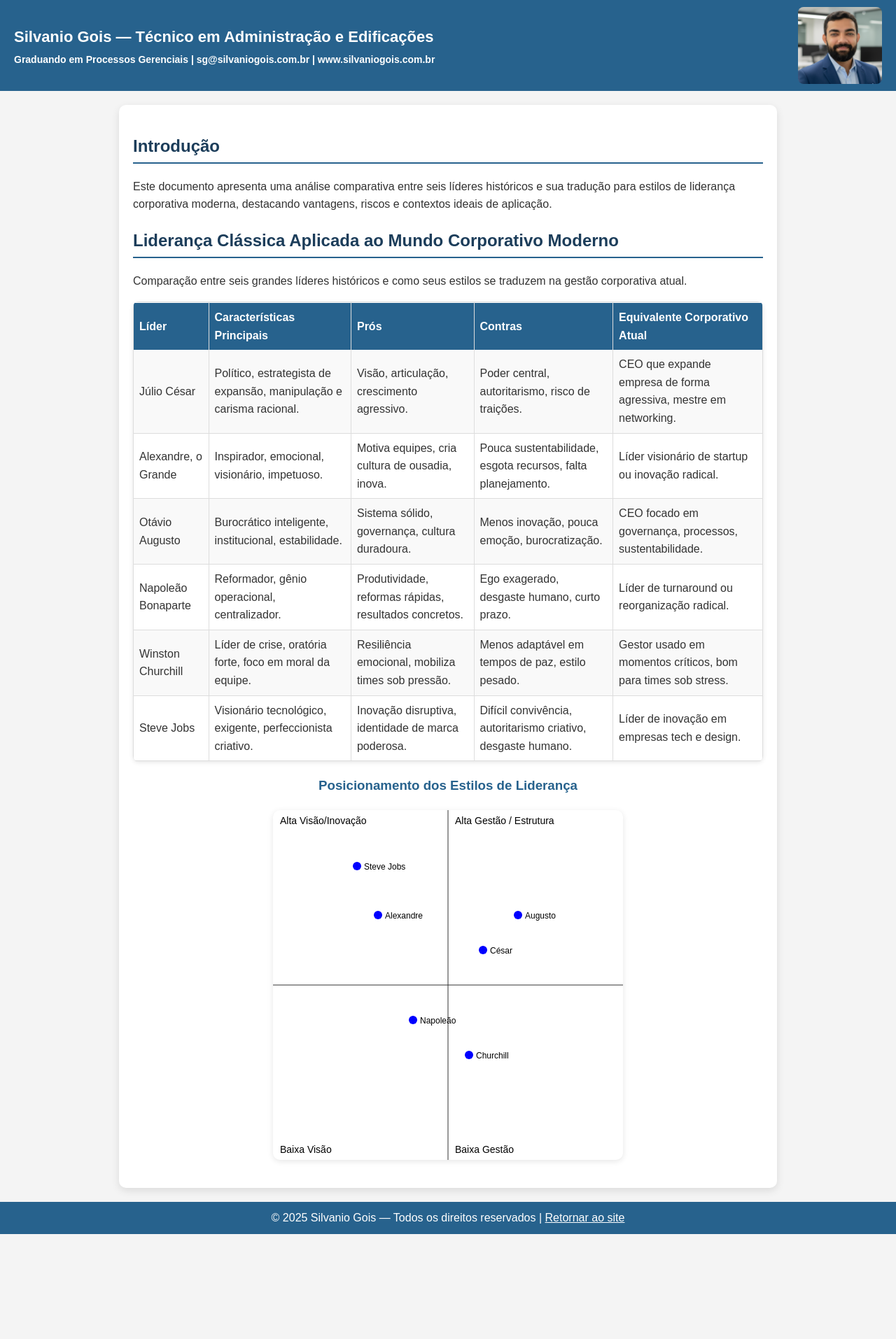
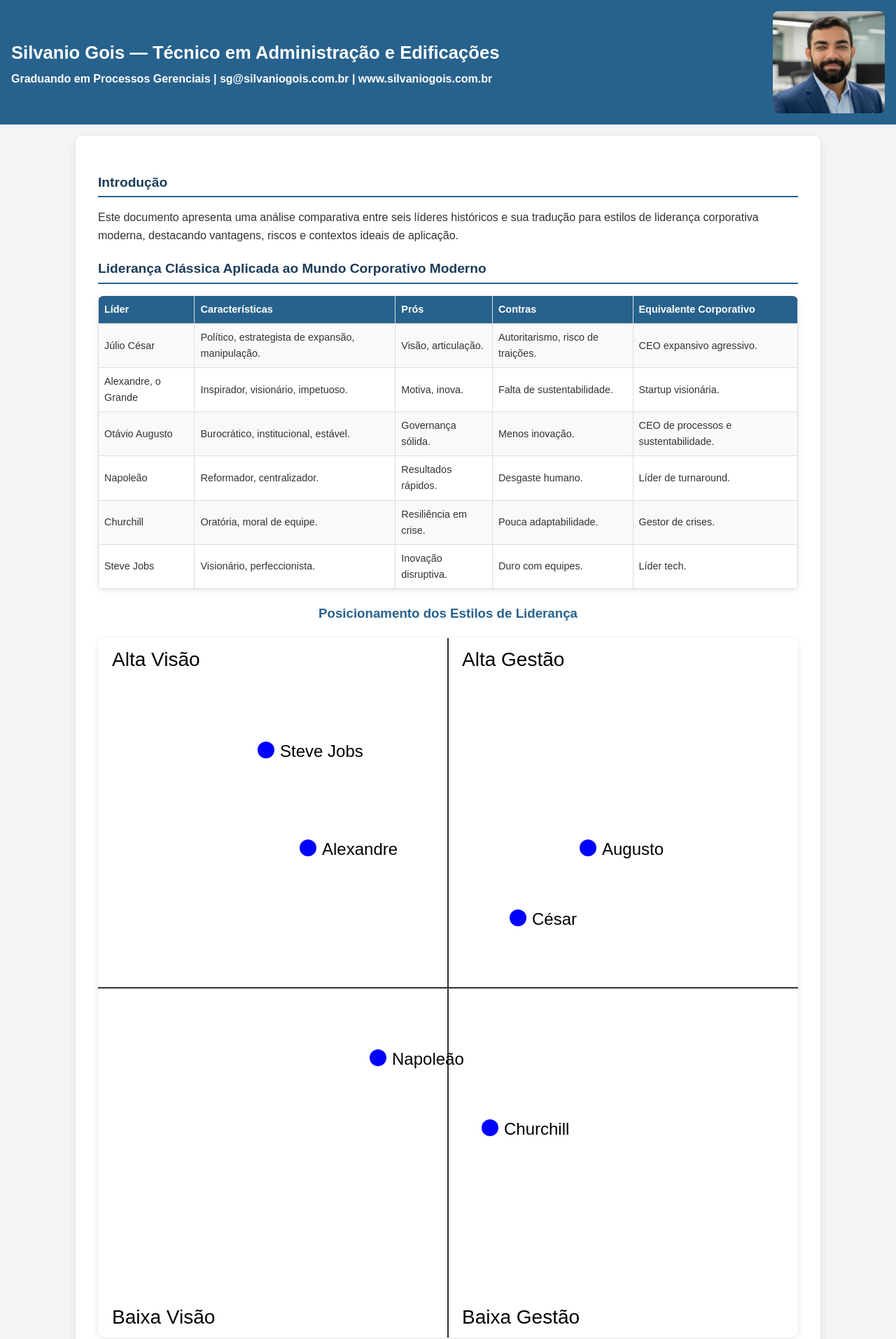
Before and after one commit to SilvanioSG/perfil_de_lider, a plain HTML site: page index.html in a window 1280 px wide. Shown: the top 1914 px of the page at 70% size. Before the commit the page ends 1764 px from the top, so only its background shows below. Drawn offline with Linux system fonts and the light colour scheme.

Commit message:
Update index.html

```diff
--- a/index.html
+++ b/index.html
@@ -5,13 +5,20 @@
   <meta name="viewport" content="width=device-width, initial-scale=1.0" />
   <title>Liderança Corporativa — Silvanio Gois</title>
   <style>
-    body { font-family: Arial, sans-serif; line-height: 1.6; color: #333; margin: 0; padding: 0; background-color: #f4f4f4; }
+    body {
+      font-family: Arial, sans-serif;
+      line-height: 1.6;
+      color: #333;
+      margin: 0;
+      padding: 0;
+      background-color: #f4f4f4;
+    }
 
-    /* CABEÇALHO COM FOTO */
+    /* CABEÇALHO */
     header {
       background-color: #27628d;
       color: #fff;
-      padding: 10px 20px;
+      padding: 1rem;
       display: flex;
       justify-content: space-between;
       align-items: center;
@@ -19,66 +26,158 @@
     }
 
     .header-text {
-      flex: 1 1 300px;
-      text-align: left;
+      flex: 1 1 60%;
     }
 
-    .header-text h1 { font-size: 22px; margin: 4px 0; }
-    .header-text h2 { font-size: 14px; margin: 2px 0; }
+    .header-text h1 {
+      font-size: 1.4rem;
+      margin: 4px 0;
+    }
+
+    .header-text h2 {
+      font-size: 0.9rem;
+      margin: 2px 0;
+    }
 
     .header-img {
-      flex: 0 0 120px;
+      flex: 0 0 auto;
       display: flex;
       justify-content: flex-end;
     }
 
     .header-img img {
-      max-width: 120px;
+      max-width: 160px;
       height: auto;
       border-radius: 8px;
     }
 
-    .section { padding: 20px; max-width: 900px; margin: auto; background-color: #fff; border-radius: 10px; box-shadow: 0 4px 12px rgba(0,0,0,0.1); margin-top: 20px; opacity: 0; transform: translateY(20px); animation: fadeIn 1s forwards; }
+    /* CONTEÚDO */
+    .section {
+      padding: 1.2rem;
+      max-width: 1000px;
+      margin: 1rem auto;
+      background-color: #fff;
+      border-radius: 10px;
+      box-shadow: 0 4px 12px rgba(0,0,0,0.1);
+      opacity: 0;
+      transform: translateY(20px);
+      animation: fadeIn 1s forwards;
+    }
 
-    @keyframes fadeIn { to { opacity: 1; transform: translateY(0); } }
+    @keyframes fadeIn {
+      to { opacity: 1; transform: translateY(0); }
+    }
 
-    h2.section-title { border-bottom:2px solid #27628d; padding-bottom:4px; margin-top:20px; color:#1c3d5a; transition: color 0.3s, transform 0.2s; }
-    h2.section-title:hover { color: #16374d; cursor: pointer; transform: scale(1.03); }
+    h2.section-title {
+      border-bottom:2px solid #27628d;
+      padding-bottom:4px;
+      margin-top:20px;
+      color:#1c3d5a;
+      transition: color 0.3s, transform 0.2s;
+      font-size: 1.2rem;
+    }
 
-    table { width: 100%; border-collapse: collapse; margin-top: 10px; box-shadow: 0 2px 6px rgba(0,0,0,0.1); border-radius: 8px; overflow: hidden; transition: transform 0.3s, box-shadow 0.3s; }
-    th, td { border: 1px solid #ddd; padding: 8px; text-align: left; transition: background-color 0.3s, transform 0.2s; }
-    th { background-color: #27628d; color: white; }
+    h2.section-title:hover {
+      color: #16374d;
+      cursor: pointer;
+      transform: scale(1.03);
+    }
+
+    /* TABELA */
+    table {
+      width: 100%;
+      border-collapse: collapse;
+      margin-top: 10px;
+      box-shadow: 0 2px 6px rgba(0,0,0,0.1);
+      border-radius: 8px;
+      overflow: hidden;
+    }
+
+    th, td {
+      border: 1px solid #ddd;
+      padding: 8px;
+      text-align: left;
+      font-size: 0.9rem;
+    }
+
+    th {
+      background-color: #27628d;
+      color: white;
+    }
+
     tr:nth-child(even) { background-color: #f9f9f9; }
-    tr:hover { background-color: #d0e4f7; transform: scale(1.02); cursor: pointer; }
-    tr { opacity: 0; transform: translateY(10px); animation: rowFadeIn 0.5s forwards; }
-    tr:nth-child(2) { animation-delay: 0.2s; }
-    tr:nth-child(3) { animation-delay: 0.4s; }
-    tr:nth-child(4) { animation-delay: 0.6s; }
-    tr:nth-child(5) { animation-delay: 0.8s; }
-    tr:nth-child(6) { animation-delay: 1s; }
-    tr:nth-child(7) { animation-delay: 1.2s; }
 
-    @keyframes rowFadeIn { to { opacity: 1; transform: translateY(0); } }
+    tr:hover {
+      background-color: #d0e4f7;
+      cursor: pointer;
+    }
 
-    svg { background-color: #fff; border-radius: 10px; box-shadow: 0 2px 8px rgba(0,0,0,0.1); display: block; margin: 20px auto; transition: transform 0.3s, box-shadow 0.3s; }
-    svg:hover { transform: scale(1.05); box-shadow: 0 6px 20px rgba(0,0,0,0.2); }
+    /* GRÁFICO */
+    svg {
+      background-color: #fff;
+      border-radius: 10px;
+      box-shadow: 0 2px 8px rgba(0,0,0,0.1);
+      display: block;
+      margin: 20px auto;
+      max-width: 100%;
+      height: auto;
+    }
 
-    footer { background-color: #27628d; color: #fff; text-align: center; padding: 10px; margin-top: 20px; }
-    footer a { color: #fff; text-decoration: underline; }
+    h3 {
+      text-align: center;
+      color: #27628d;
+      margin-top: 20px;
+    }
 
-    h3 { text-align: center; color: #27628d; margin-top: 20px; transition: color 0.3s, transform 0.2s; }
-    h3:hover { color: #1b4563; cursor: pointer; transform: scale(1.03); }
+    footer {
+      background-color: #27628d;
+      color: #fff;
+      text-align: center;
+      padding: 10px;
+      margin-top: 20px;
+      font-size: 0.9rem;
+    }
 
-    /* RESPONSIVIDADE */
-    @media screen and (max-width: 600px) {
-      header { flex-direction: column; text-align: center; }
-      .header-text { text-align: center; }
-      .header-img { justify-content: center; margin-top: 10px; }
-      .header-img img { max-width: 100px; }
-      header h1 { font-size: 18px; }
-      header h2 { font-size: 12px; }
-      table, th, td { font-size: 12px; }
-      svg { width: 100%; height: auto; }
+    footer a {
+      color: #fff;
+      text-decoration: underline;
+    }
+
+    /* 📱 MOBILE */
+    @media (max-width: 600px) {
+      header {
+        flex-direction: column;
+        text-align: center;
+      }
+      .header-text {
+        text-align: center;
+      }
+      .header-img {
+        justify-content: center;
+        margin-top: 10px;
+      }
+      .header-img img {
+        max-width: 100px;
+      }
+      .header-text h1 { font-size: 1.1rem; }
+      .header-text h2 { font-size: 0.8rem; }
+      table, th, td { font-size: 0.75rem; }
+    }
+
+    /* 📲 TABLET */
+    @media (min-width: 601px) and (max-width: 1024px) {
+      .header-text h1 { font-size: 1.3rem; }
+      .header-text h2 { font-size: 0.85rem; }
+      .header-img img { max-width: 130px; }
+      table, th, td { font-size: 0.85rem; }
+    }
+
+    /* 💻 DESKTOP */
+    @media (min-width: 1025px) {
+      .section { padding: 2rem; }
+      .header-text h1 { font-size: 1.6rem; }
+      .header-text h2 { font-size: 1rem; }
+      table, th, td { font-size: 0.9rem; }
     }
   </style>
 </head>
@@ -99,31 +198,29 @@
   <p>Este documento apresenta uma análise comparativa entre seis líderes históricos e sua tradução para estilos de liderança corporativa moderna, destacando vantagens, riscos e contextos ideais de aplicação.</p>
 
   <h2 class="section-title">Liderança Clássica Aplicada ao Mundo Corporativo Moderno</h2>
-  <p>Comparação entre seis grandes líderes históricos e como seus estilos se traduzem na gestão corporativa atual.</p>
-
   <table>
     <tr>
       <th>Líder</th>
-      <th>Características Principais</th>
+      <th>Características</th>
       <th>Prós</th>
       <th>Contras</th>
-      <th>Equivalente Corporativo Atual</th>
+      <th>Equivalente Corporativo</th>
     </tr>
-    <tr><td>Júlio César</td><td>Político, estrategista de expansão, manipulação e carisma racional.</td><td>Visão, articulação, crescimento agressivo.</td><td>Poder central, autoritarismo, risco de traições.</td><td>CEO que expande empresa de forma agressiva, mestre em networking.</td></tr>
-    <tr><td>Alexandre, o Grande</td><td>Inspirador, emocional, visionário, impetuoso.</td><td>Motiva equipes, cria cultura de ousadia, inova.</td><td>Pouca sustentabilidade, esgota recursos, falta planejamento.</td><td>Líder visionário de startup ou inovação radical.</td></tr>
-    <tr><td>Otávio Augusto</td><td>Burocrático inteligente, institucional, estabilidade.</td><td>Sistema sólido, governança, cultura duradoura.</td><td>Menos inovação, pouca emoção, burocratização.</td><td>CEO focado em governança, processos, sustentabilidade.</td></tr>
-    <tr><td>Napoleão Bonaparte</td><td>Reformador, gênio operacional, centralizador.</td><td>Produtividade, reformas rápidas, resultados concretos.</td><td>Ego exagerado, desgaste humano, curto prazo.</td><td>Líder de turnaround ou reorganização radical.</td></tr>
-    <tr><td>Winston Churchill</td><td>Líder de crise, oratória forte, foco em moral da equipe.</td><td>Resiliência emocional, mobiliza times sob pressão.</td><td>Menos adaptável em tempos de paz, estilo pesado.</td><td>Gestor usado em momentos críticos, bom para times sob stress.</td></tr>
-    <tr><td>Steve Jobs</td><td>Visionário tecnológico, exigente, perfeccionista criativo.</td><td>Inovação disruptiva, identidade de marca poderosa.</td><td>Difícil convivência, autoritarismo criativo, desgaste humano.</td><td>Líder de inovação em empresas tech e design.</td></tr>
+    <tr><td>Júlio César</td><td>Político, estrategista de expansão, manipulação.</td><td>Visão, articulação.</td><td>Autoritarismo, risco de traições.</td><td>CEO expansivo agressivo.</td></tr>
+    <tr><td>Alexandre, o Grande</td><td>Inspirador, visionário, impetuoso.</td><td>Motiva, inova.</td><td>Falta de sustentabilidade.</td><td>Startup visionária.</td></tr>
+    <tr><td>Otávio Augusto</td><td>Burocrático, institucional, estável.</td><td>Governança sólida.</td><td>Menos inovação.</td><td>CEO de processos e sustentabilidade.</td></tr>
+    <tr><td>Napoleão</td><td>Reformador, centralizador.</td><td>Resultados rápidos.</td><td>Desgaste humano.</td><td>Líder de turnaround.</td></tr>
+    <tr><td>Churchill</td><td>Oratória, moral de equipe.</td><td>Resiliência em crise.</td><td>Pouca adaptabilidade.</td><td>Gestor de crises.</td></tr>
+    <tr><td>Steve Jobs</td><td>Visionário, perfeccionista.</td><td>Inovação disruptiva.</td><td>Duro com equipes.</td><td>Líder tech.</td></tr>
   </table>
 
   <h3>Posicionamento dos Estilos de Liderança</h3>
-  <svg width="500" height="500">
+  <svg viewBox="0 0 500 500">
     <line x1="250" y1="0" x2="250" y2="500" stroke="#333" />
     <line x1="0" y1="250" x2="500" y2="250" stroke="#333" />
-    <text x="260" y="20" font-size="14">Alta Gestão / Estrutura</text>
+    <text x="260" y="20" font-size="14">Alta Gestão</text>
     <text x="260" y="490" font-size="14">Baixa Gestão</text>
-    <text x="10" y="20" font-size="14">Alta Visão/Inovação</text>
+    <text x="10" y="20" font-size="14">Alta Visão</text>
     <text x="10" y="490" font-size="14">Baixa Visão</text>
     <circle cx="350" cy="150" r="6" fill="blue" />
     <text x="360" y="155" font-size="12">Augusto</text>
```
